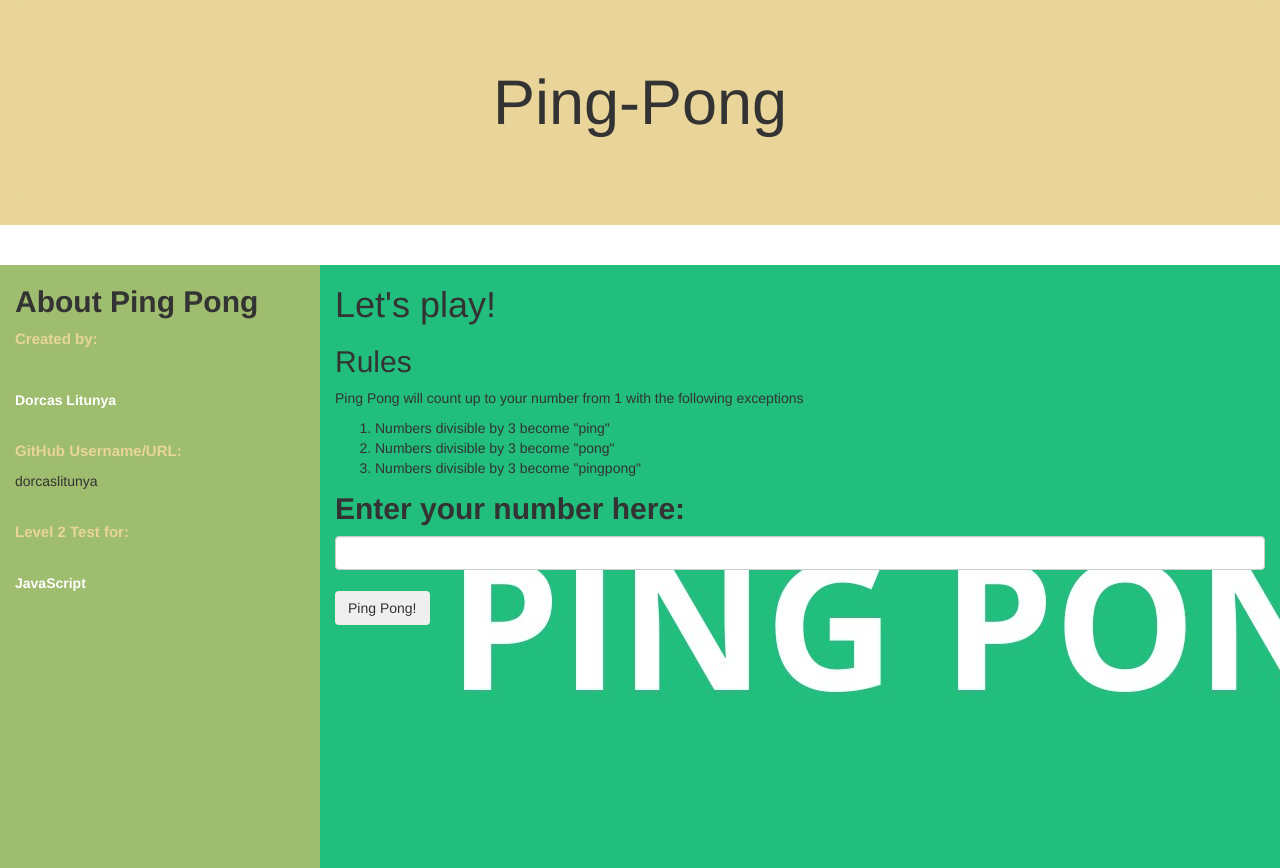
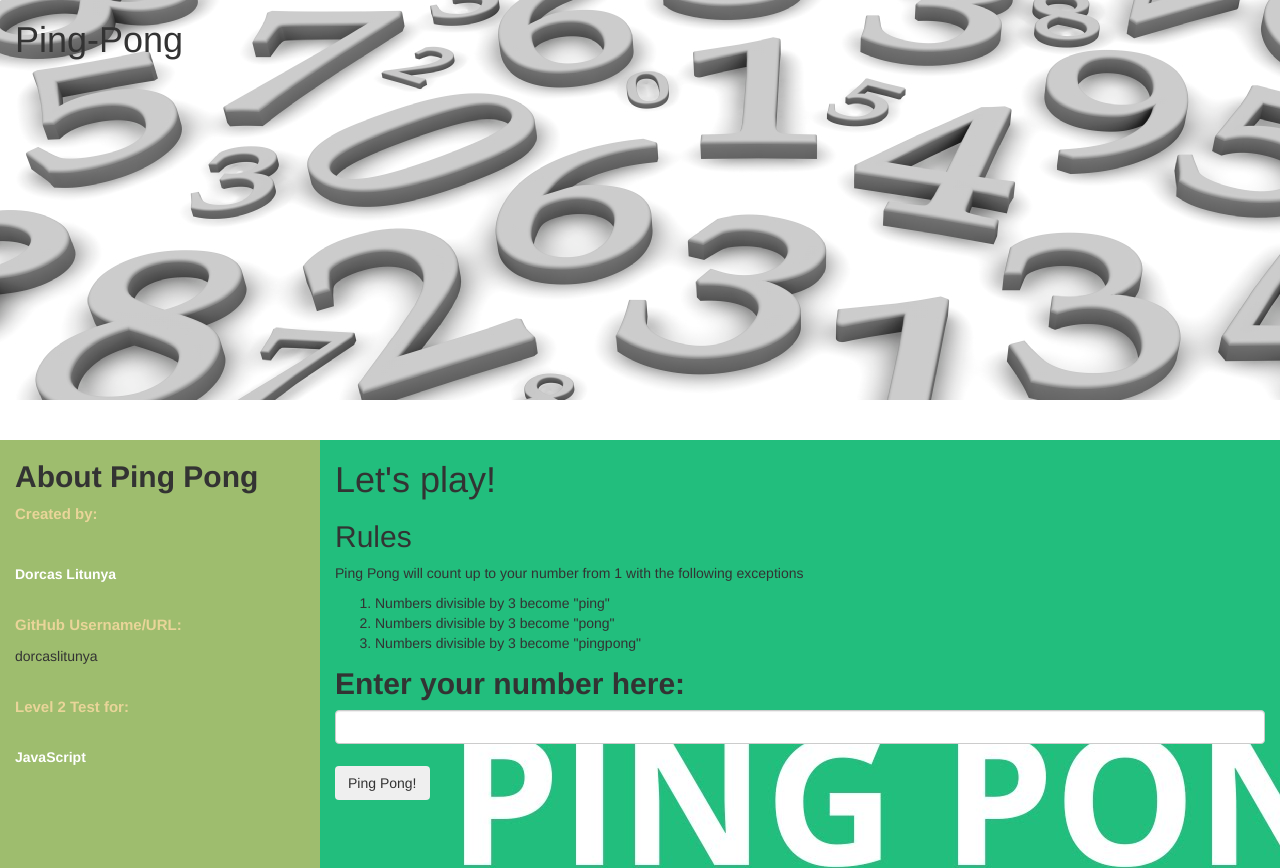
Before and after one commit to dorcaslitunya/ping-pong, a plain HTML site: page index.html in a window 1280 px wide. Shown: the top 868 px of the page. Drawn offline with Linux system fonts and the light colour scheme.

Commit message:
add image slider to page

```diff
--- a/css/styles.css
+++ b/css/styles.css
@@ -1,12 +1,10 @@
 #heady {
   background-color: #E9D599;
-  width: 100vw
+  width: 100vw;
+  height:50vh;
 }
 
-#jumbo {
-  background-color: #E9D599;
-  text-align: center;
-}
+
 
 #ping {
   font-size: 30px;
--- a/index.html
+++ b/index.html
@@ -10,7 +10,7 @@
 
 <body>
   <div class="container-fluid" id="heady">
-    <div class="jumbotron" id="jumbo">
+
       <h1>Ping-Pong</h1>
     </div>
   </div>
--- a/js/scripts.js
+++ b/js/scripts.js
@@ -27,3 +27,25 @@ var answer = function(display) {
     }
   }
 }
+
+//image slider
+
+var imageSlider = document.getElementById('heady');
+
+var images = ["url('img/1.jpg')", "url('img/2.jpg')", "url('img/3.jpg')", "url('img/4.jpg')"];
+
+
+  var counter = 0;
+
+function carousel() {
+  imageSlider.style.backgroundImage = images[counter];
+
+  counter++;
+
+
+  if (counter > 3) {
+    counter = 0;
+  }
+  console.log("dorcas")
+}
+setInterval(carousel, 3000)
```
